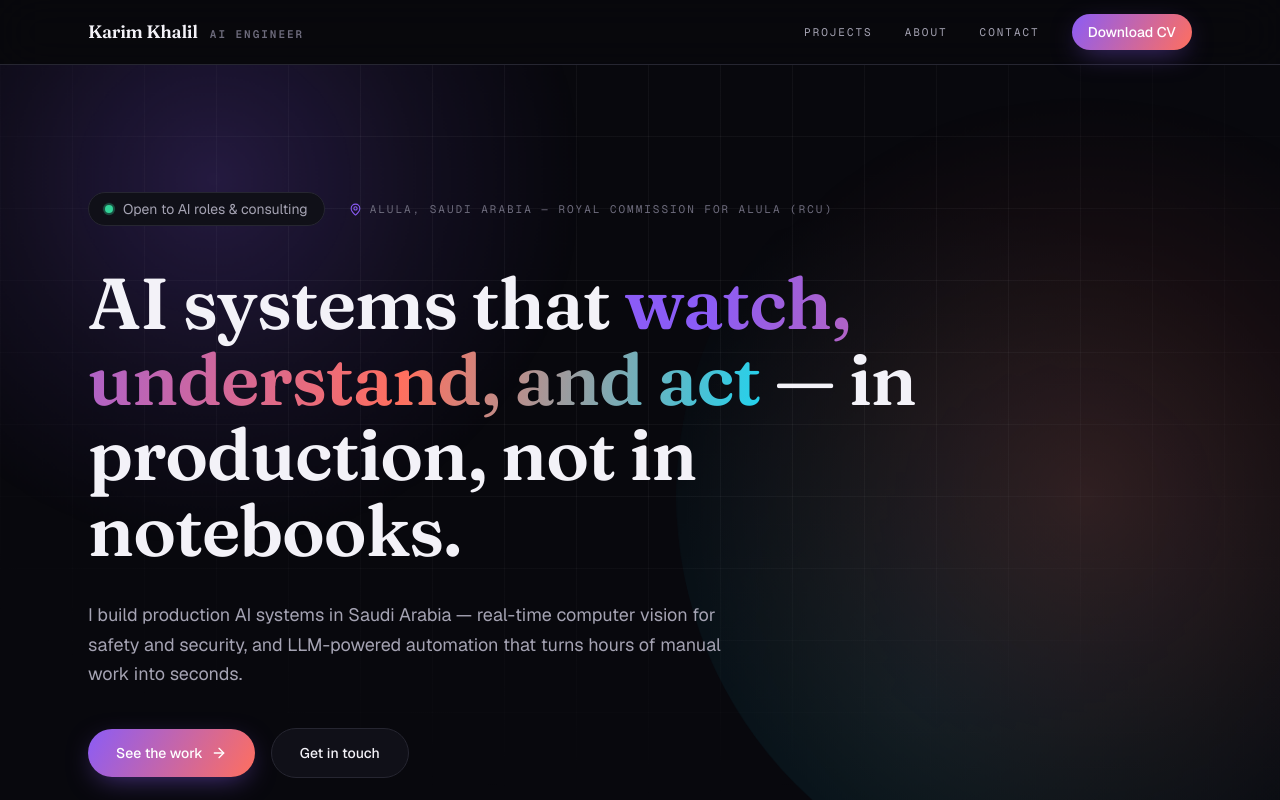
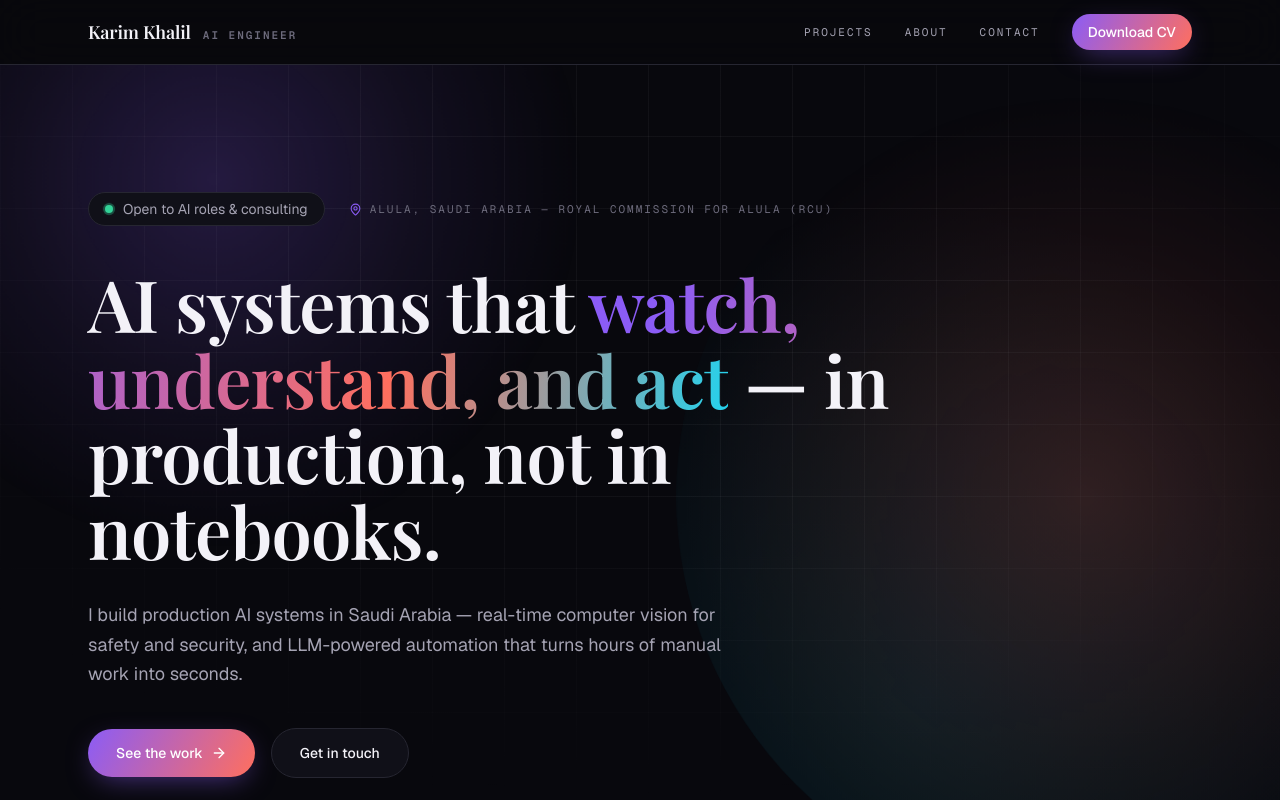
Before and after one commit to kareemkhalill/portfolio, a Next.js app: page / in a window 1280 px wide. Shown: the top 800 px of the page. Built offline with nearby package versions, Linux system fonts and the light colour scheme.

Commit message:
Swap display font to Playfair Display for a more formal look
Co-Authored-By: Claude Fable 5 <noreply@anthropic.com>

```diff
--- a/src/app/globals.css
+++ b/src/app/globals.css
@@ -31,7 +31,7 @@
   --color-paper: var(--paper);
   --font-sans: var(--font-geist-sans);
   --font-mono: var(--font-geist-mono);
-  --font-display: var(--font-fraunces);
+  --font-display: var(--font-playfair);
 }
 
 html {
@@ -56,8 +56,8 @@ body {
 }
 
 .font-display {
-  font-family: var(--font-fraunces), Georgia, serif;
-  letter-spacing: -0.015em;
+  font-family: var(--font-playfair), Georgia, serif;
+  letter-spacing: -0.01em;
 }
 
 .label-mono {
--- a/src/app/layout.tsx
+++ b/src/app/layout.tsx
@@ -1,5 +1,5 @@
 import type { Metadata } from "next";
-import { Geist, Geist_Mono, Fraunces } from "next/font/google";
+import { Geist, Geist_Mono, Playfair_Display } from "next/font/google";
 import { Analytics } from "@vercel/analytics/react";
 import "./globals.css";
 import Nav from "@/components/Nav";
@@ -8,11 +8,10 @@ import { site } from "@/lib/data";
 
 const geistSans = Geist({ variable: "--font-geist-sans", subsets: ["latin"] });
 const geistMono = Geist_Mono({ variable: "--font-geist-mono", subsets: ["latin"] });
-const fraunces = Fraunces({
-  variable: "--font-fraunces",
+const playfair = Playfair_Display({
+  variable: "--font-playfair",
   subsets: ["latin"],
-  axes: ["opsz"],
-  style: ["normal", "italic"],
+  weight: ["500", "600", "700", "800"],
 });
 
 export const metadata: Metadata = {
@@ -98,7 +97,7 @@ export default function RootLayout({
   return (
     <html
       lang="en"
-      className={`${geistSans.variable} ${geistMono.variable} ${fraunces.variable} h-full antialiased`}
+      className={`${geistSans.variable} ${geistMono.variable} ${playfair.variable} h-full antialiased`}
     >
       <body className="flex min-h-full flex-col">
         <script
```
